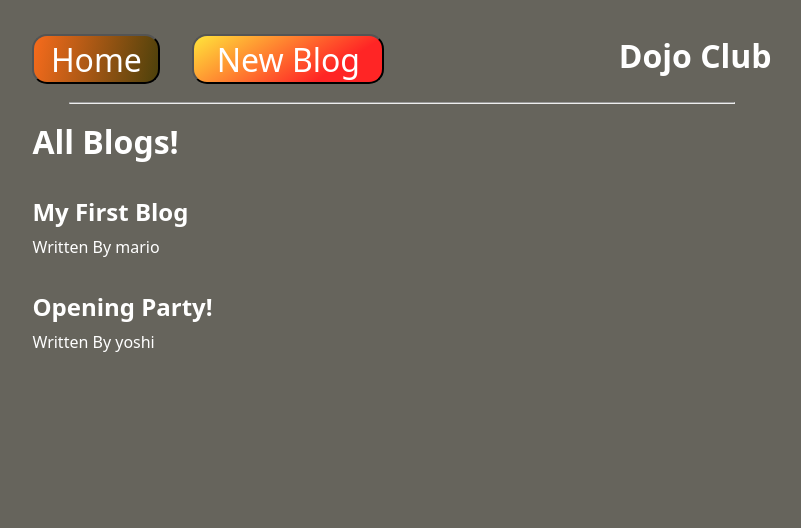
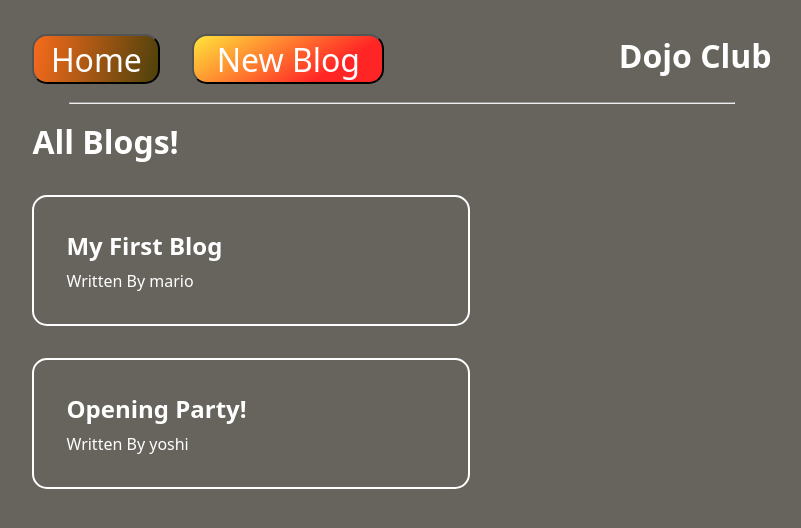
Before and after one commit to Alberteda/The-Dojo-Blog, a React (Create React App) app: page / in a window 1280 px wide. Shown: the top 528 px of the page, without its empty margins (238-1039 px from the left). Built offline with nearby package versions, Linux system fonts and the light colour scheme; data requests are answered from the project's data file; a web font is replaced by a local one.

Commit message:
add styling for blog-preview and its onhover state

```diff
--- a/src/index.css
+++ b/src/index.css
@@ -91,6 +91,18 @@ body {
   margin-top: 2rem;
 }
 
+.blog-preview {
+  border: 2px solid white;
+  width: 50%;
+  padding: 2rem;
+  border-radius: 15px;
+  cursor: pointer;
+}
+
+.blog-preview:hover {
+  box-shadow: 1px 3px 5px rgba(0,0,0,0.9);
+}
+
 .blog-delete-bttn {
   width: 6rem;
   margin-top: 1rem;
```
